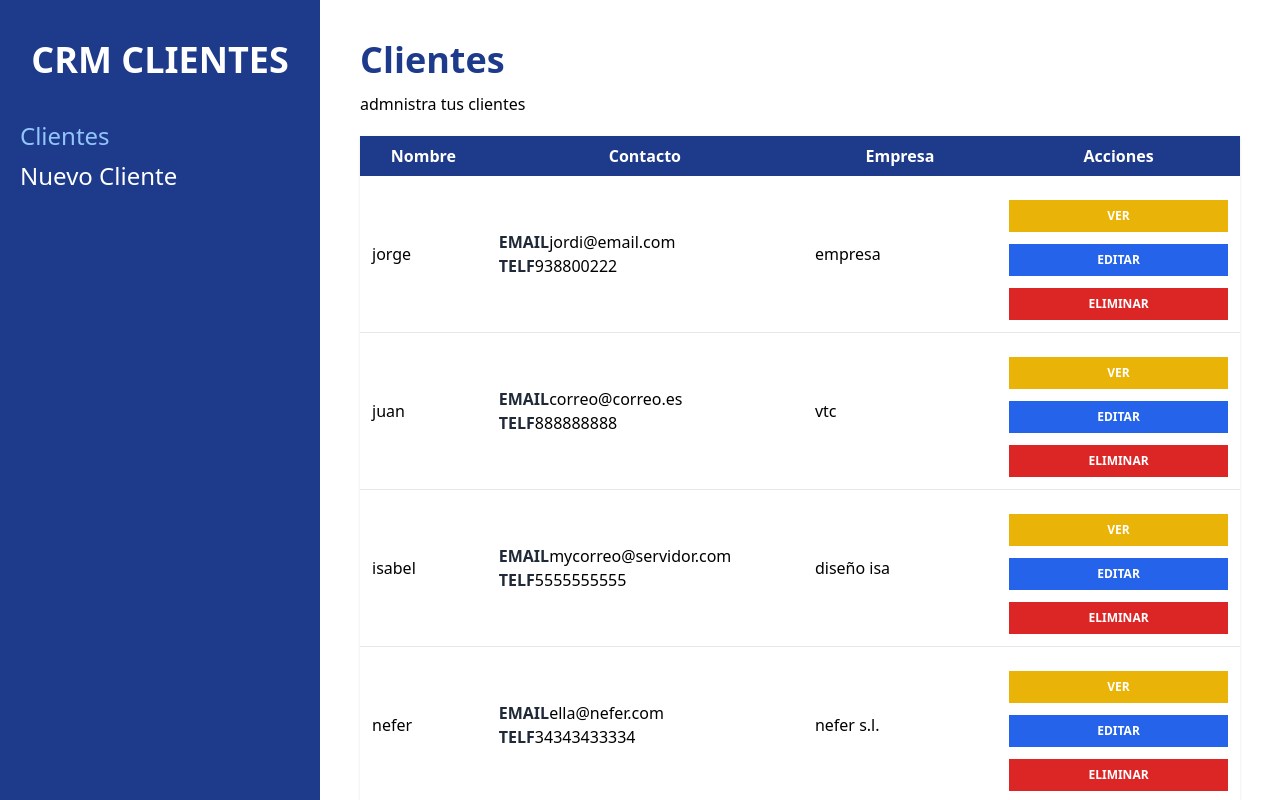
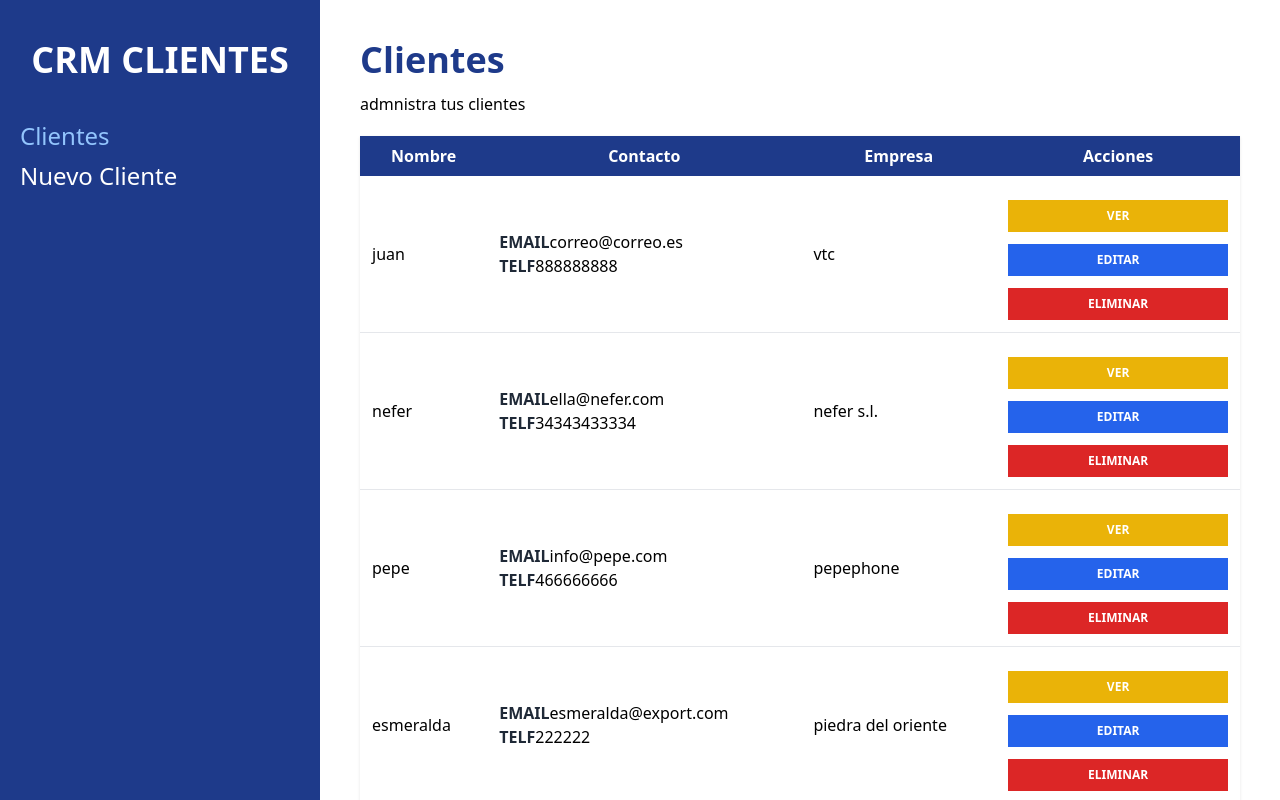
Before and after one commit to webstylejordi/crm-react, a React (Vite) app: page /clientes in a window 1280 px wide. Built offline with nearby package versions, Linux system fonts and the light colour scheme; data requests are answered from the project's data file.

Commit message:
editando eliminando registros

```diff
--- a/db.json
+++ b/db.json
@@ -1,13 +1,5 @@
 {
   "clientes": [
-    {
-      "nombre": "jorge",
-      "empresa": "empresa",
-      "mail": "jordi@email.com",
-      "telf": "938800222",
-      "notas": "buscando cliente",
-      "id": 1
-    },
     {
       "nombre": "juan",
       "empresa": "vtc",
@@ -15,14 +7,6 @@
       "telf": "888888888",
       "notas": "recomendaddo por otro cliente",
       "id": 2
-    },
-    {
-      "nombre": "isabel",
-      "empresa": "diseño isa",
-      "mail": "mycorreo@servidor.com",
-      "telf": "5555555555",
-      "notas": "empresa de diseño",
-      "id": 3
     },
     {
       "nombre": "nefer",
@@ -47,6 +31,22 @@
       "telf": "222222",
       "notas": "solo internacional",
       "id": 6
+    },
+    {
+      "nombre": "Andrea",
+      "empresa": "Casa Andrea",
+      "mail": "micorreo@andreas.com",
+      "telf": "666666666666",
+      "notas": "sin notas",
+      "id": 7
+    },
+    {
+      "nombre": "Jhon Doe",
+      "empresa": "Doe Services",
+      "mail": "jhondoe@correo.com",
+      "telf": "41343434",
+      "notas": "PROBANDO",
+      "id": 8
     }
   ]
 }
--- a/src/components/Alerta.jsx
+++ b/src/components/Alerta.jsx
@@ -1,11 +1,9 @@
 import React from 'react'
 
-const Alerta = ({children}) => {
-  return (
-     <div className='text-center my-4 bg-red-600 text-white font-bold p-3 uppercase'>
-     {children}
-</div>
-  )
-}
+const Alerta = ({children}) => (
+  <div className='text-center my-4 bg-red-600 text-white font-bold p-3 uppercase'>
+    {children}
+  </div>
+)
 
 export default Alerta
--- a/src/components/Cliente.jsx
+++ b/src/components/Cliente.jsx
@@ -1,6 +1,6 @@
  import { useNavigate } from "react-router-dom"
 
-const Cliente = ({cliente}) => {
+const Cliente = ({cliente, handleEliminar }) => {
      const navigate = useNavigate();
 
 
@@ -25,12 +25,15 @@ const Cliente = ({cliente}) => {
                type='button'
                className='bg-blue-600 text-white w-full hover:bg-blue-700 p-2 uppercase
                font-bold text-xs mt-3'
+               // onCick={() => navigate(`/clientes/editar/${id}`)}
+               onClick={() =>navigate(`/clientes/editar/${id}` )}
           >Editar</button>
 
                 <button
                  className='bg-red-600 text-white w-full hover:bg-red-700 p-2 uppercase
                  font-bold text-xs mt-3'
-               type='button'
+                 type='button'
+                 onClick={() => handleEliminar(id)}
           >Eliminar</button>
 
      </td>
--- a/src/components/Formulario.jsx
+++ b/src/components/Formulario.jsx
@@ -3,36 +3,52 @@ import {Formik, Form, Field } from 'formik'
 import { useNavigate } from 'react-router-dom'
 import * as Yup from 'yup'
 import Alerta from './Alerta'
+import Spinner from './Spinner'
 
-export const Formulario = () => {
+const Formulario = ({cliente, cargando}) => {
      const navigate = useNavigate()
 
      const handleSubmit = async (valores) => {
-          console.log(valores)
+          let respuesta
      try {
-          const url = 'http://localhost:4000/clientes'
+          if (cliente.id) {
+               //editando un registro
+               const url = ` http://localhost:4000/clientes/${cliente.id}`
 
-          const respuesta = await fetch(url, {
+               respuesta = await fetch(url, {
+                    method:'PUT',
+                    body: JSON.stringify(valores),
+                    headers : {'Content-Type': 'application/json'}
+                    })
+
+          } else {
+           //Nuevo registro
+               const url = 'http://localhost:4000/clientes'
+               respuesta = await fetch(url, {
                method:'POST',
                body: JSON.stringify(valores),
                headers : {'Content-Type': 'application/json'}
-          })
+    })
 
-          const resultado = await respuesta.json()
+          }
+          await respuesta.json()
 
           navigate('/clientes')
-          console.log('he llegado')
+
      } catch (error) {
                console.log(error)
            }
+
+
      }
+
 
      const nuevoClienteShema = Yup.object().shape({
           nombre : Yup.string()
                       .required('el nombre del cliente es obligatorio')
                       .min(3,'el nombre es muy corto'),
           empresa : Yup.string()
-                      .required('la empresae es obligatoria'),
+                      .required('la empresa es obligatoria'),
           mail :  Yup.string()
                      .required('se necesita un email')
                      .email('formato incorrecto de email'),
@@ -44,19 +60,23 @@ export const Formulario = () => {
 })
 
   return (
+     cargando ? <Spinner /> : (
     <div className='bg-white mt-10 px-5 py-10 shadow-md rounded-md md:w-3/4 mx-auto'>
           <h1 className='font-bold  text-gray-600 text-xl uppercase text-center'>
-               Agregar Cliente
+              {cliente.nombre? 'Editar Cliente' : 'Agregar Cliente'}
           </h1>
 
           <Formik
                initialValues={{
-                    nombre : '',
-                    empresa : '',
-                    mail : '',
-                    telf : '',
-                    notas :''
+                    nombre :  cliente?.nombre ?? "",
+                    empresa :   cliente?.empresa ?? "",
+                    mail : cliente?.mail ?? "",
+                    telf : cliente?.telf ?? "",
+                    notas : cliente?.notas ?? "",
                }}
+
+               enableReinitialize={true}
+
                onSubmit={async (values, {resetForm}) =>
                   {  handleSubmit(values)
                     resetForm()
@@ -157,12 +177,21 @@ export const Formulario = () => {
 
                     <input
                          type="submit"
-                         value="agregar cliente"
+                         value={cliente.nombre? 'Editar Cliente' : 'Agregar Cliente'}
                          className='mt-5 w-full p-3 bg-blue-800 text-white uppercase font-bold text-lg text-center cursor-pointer'
                     />
                </Form>
                     )}}
           </Formik>
     </div>
+    )
   )
+
+
+  }
+
+  Formulario.defaultProps = {
+     cliente:{}
 }
+
+export default Formulario
--- a/src/paginas/EditarCliente.jsx
+++ b/src/paginas/EditarCliente.jsx
@@ -1,10 +1,48 @@
-import React from 'react'
+import { useEffect, useState } from 'react'
+import {useParams} from 'react-router-dom'
+import Formulario from '../components/Formulario'
+
 
 const EditarCliente = () => {
+
+  const {id} = useParams()
+
+  const [cliente, setCliente] = useState({});
+
+
+  const [cargando, setCargando] = useState(true);
+  useEffect(() => {
+    setCargando(!cargando)
+   const consultarClienteAPI = async () => {
+      try {
+        const url = `http://localhost:4000/clientes/${id}`
+        const respuesta = await fetch(url)
+        const resultado = await respuesta.json()
+        setCliente(resultado)
+      } catch (error) {
+        console.log(error)
+      }
+
+        setCargando(!cargando)
+
+    }
+    consultarClienteAPI()
+
+  }, [])
   return (
-    <div>
-     <h1>EditarCliente.jsx</h1>
-    </div>
+    <>
+      <h1 className="font-black text-blue-900 text-4xl">Editar Cliente</h1>
+      <p className='mt-3'>Utiliza este formulario para editar datos de un cliente</p>
+
+      {cliente?.nombre ?  (
+          <Formulario
+            cliente={cliente}
+            cargando={cargando}
+          />
+         ) :  <p>Id de cliente no válido</p>
+      }
+
+   </>
   )
 }
 
--- a/src/paginas/Inicio.jsx
+++ b/src/paginas/Inicio.jsx
@@ -21,7 +21,26 @@ const Inicio = () => {
     obtenerClientesAPI()
   }, []);
 
+  const handleEliminar = async id => {
+    const confirmar = confirm('Deseas eliminar este cliente ?')
+    if (confirmar) {
+      console.log(id)
+       try {
+        const url = `http://localhost:4000/clientes/${id}`
+        const respuesta = await fetch(url, {
+          method:'DELETE'
+        })
+         respuesta.json()
 
+         const arrayClientes = clientes.filter( cliente => cliente.id !== id )
+         setClientes(arrayClientes)
+
+       } catch (error) {
+        console.log(error)
+       }
+
+    }
+  }
 
   return (
     <>
@@ -44,6 +63,7 @@ const Inicio = () => {
             <Cliente
               key= {cliente.id}
               cliente = {cliente}
+              handleEliminar = {handleEliminar}
             />
           ) )}
 
--- a/src/paginas/VerCliente.jsx
+++ b/src/paginas/VerCliente.jsx
@@ -23,9 +23,7 @@ const VerCliente = () => {
         console.log(error)
       }
 
-      setTimeout(()=>  {
         setCargando(!cargando)
-      }, 3000);
 
     }
     consultarClienteAPI()
```
Also changed, not shown: src/paginas/NuevoCliente.jsx (+6 -3 lines).
